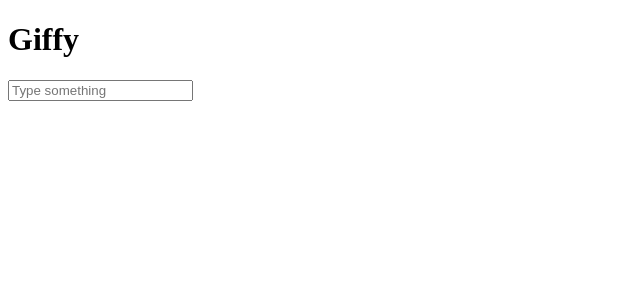
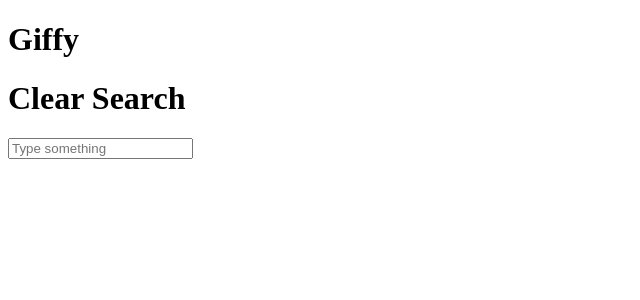
Before and after one commit to evatd/giffy-app, a React (Create React App) app: page / in a window 1280 px wide. Shown: the top 300 px of the page, without its empty margins (0-640 px from the left). Built offline with nearby package versions, Linux system fonts and the light colour scheme; the HTML template or start-up script is replaced by a standard one.

Commit message:
add clear search method, call it on click via h1

```diff
--- a/src/App.js
+++ b/src/App.js
@@ -168,7 +168,14 @@
 
   // here we reset the state and clear it all out
   // say, if a user wants to quit the seach and restart
-
+  clearSearch = () => {
+    this.setState((prevState, props) => ({
+      ...prevState,
+      searchTerm: " ",
+      hintText: " ",
+      gifs: []
+    }));
+  };
   render() {
     // pull off search term from this.state
     // create a searchTerm / gif variable off our state and can thus skip tis.state.gif... below
@@ -176,7 +183,8 @@
     return (
       <div className="page">
         <Header />
-
+        {/* we need to call our clearSearch function whoch we do onClick */}
+        <h1 onClick={this.clearSearch}>Clear Search</h1>
         <div className="search grid">
           {/* our stack of videos mp4 which we make behave like gifs via loop: mp4 due to better performance */}
           {/* here we loop over our array of gif images from our state and we create
```
